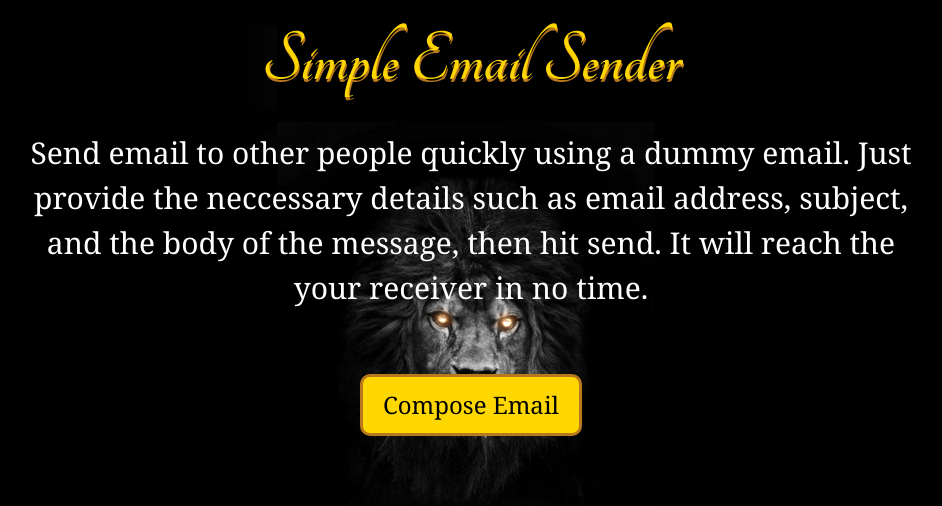
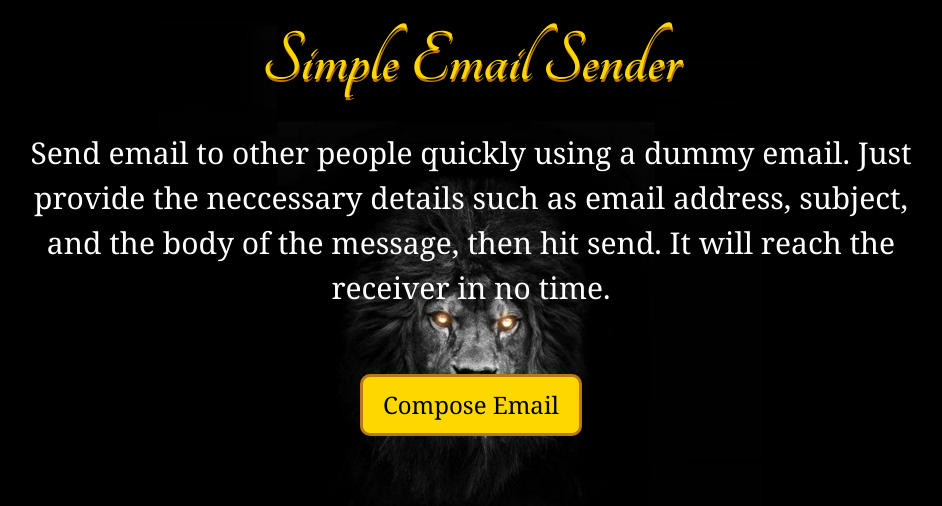
Before and after one commit to Lorddickenstein/EmailSender, a Flask app: page /send-email in a window 1280 px wide. Shown: the top 506 px of the page, without its empty margins (169-1111 px from the left). Run offline with Flask 2, Linux system fonts and the light colour scheme; some libraries are stand-ins or nearby versions.

Commit message:
Fixed description: grammar

```diff
--- a/web/templates/sendmail.html
+++ b/web/templates/sendmail.html
@@ -5,7 +5,7 @@
 {% block content %}
 	<div class="send-email">
 		<div class="description">
-			<p>Send email to other people quickly using a dummy email. Just provide the neccessary details such as email address, subject, and the body of the message, then hit send. It will reach the your receiver in no time.</p>
+			<p>Send email to other people quickly using a dummy email. Just provide the neccessary details such as email address, subject, and the body of the message, then hit send. It will reach the receiver in no time.</p>
 		</div>
 		<button type="button" class="button-create" onclick="createEmail()">Compose Email</button>
 		<div class="send-form">
```
